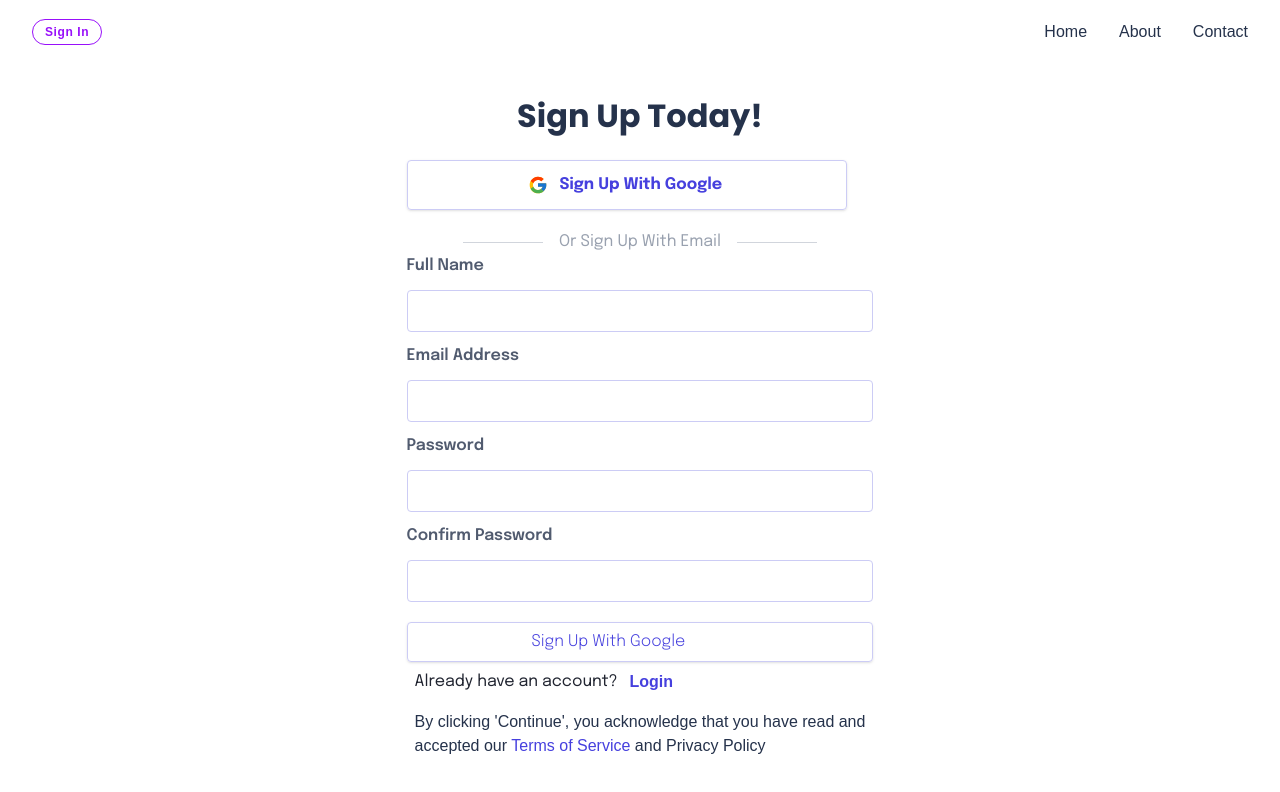
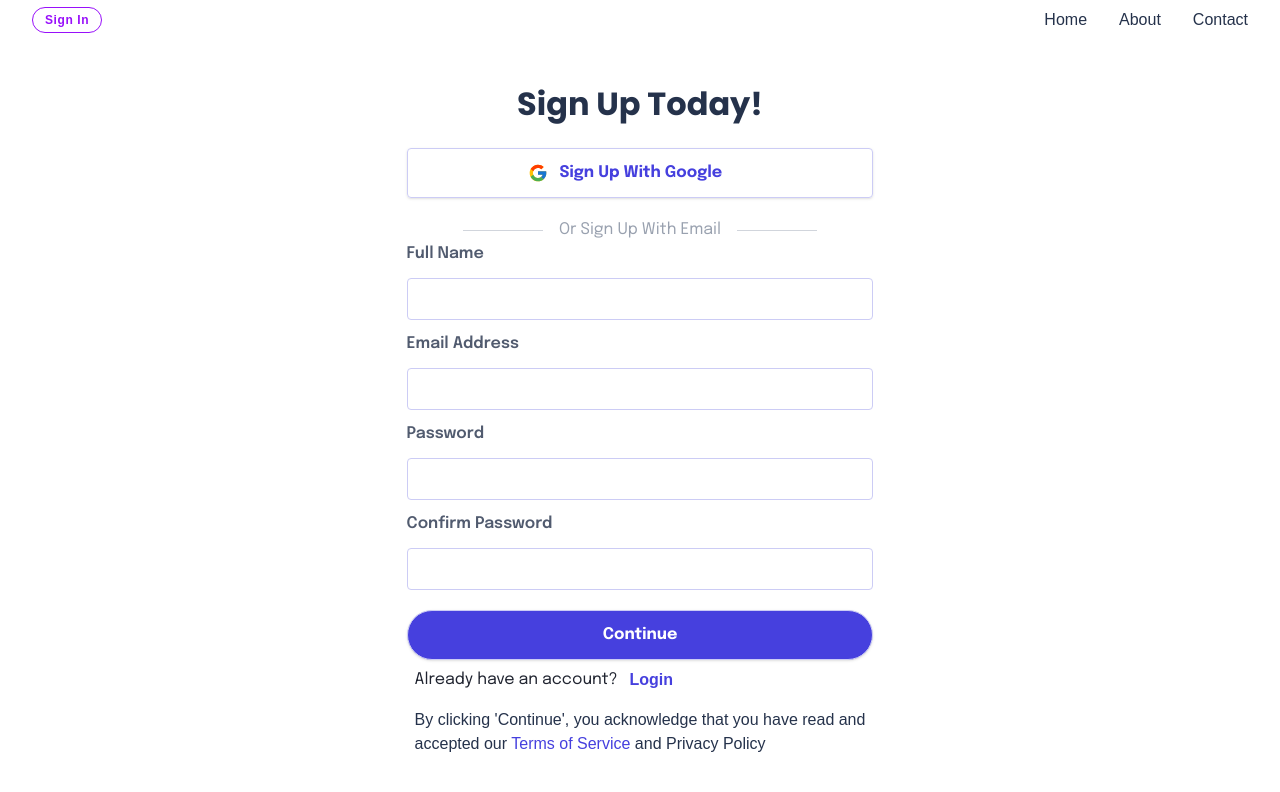
Before and after one commit to luhygenet/Joblication, a Next.js app: page /signUp in a window 1280 px wide. Shown: the top 792 px of the page. Built offline with nearby package versions, Linux system fonts and the light colour scheme; no server answers.

Commit message:
finished signup page UI

```diff
--- a/app/components/generalButton.tsx
+++ b/app/components/generalButton.tsx
@@ -8,12 +8,15 @@ type GeneralButtonProps = {
   fontSize: number;
   fontWeight: number;
   rounded: string;
-  w: number;
-  h: number;
+  w?: number;
+  h?: number;
   m: number;
   p: number;
+  px: number;
+  py: number;
   img?: string;
   textColor: string;
+  text: string
 };
 
 const GeneralButton = (buttonProps: GeneralButtonProps) => {
@@ -24,9 +27,9 @@ const GeneralButton = (buttonProps: GeneralButtonProps) => {
         fontSize: buttonProps.fontSize,
         fontWeight: buttonProps.fontWeight,
       }}
-      className={`bg-${buttonProps.color}  text-${
+      className={`${buttonProps.color}  text-center ${
         buttonProps.textColor
-      } text-center w-${String(buttonProps.w)} h-${String(
+      } text-center w-${String(buttonProps.w)} px-${String(buttonProps.px)}  h-${String(
         buttonProps.h
       )} m-${String(buttonProps.m)} border-${String(
         buttonProps.border
@@ -34,14 +37,14 @@ const GeneralButton = (buttonProps: GeneralButtonProps) => {
         buttonProps.color
       } shadow-sm`}
     >
-      <div className="flex text-center px-30">
+      <div className={`flex  justify-center  text-center py-${String(buttonProps.py)}`}>
         {buttonProps.img ? (
           <img src={buttonProps.img} alt="green_tick" className="pr-2" />
         ) : (
           <></>
         )}
 
-        <p className="m-1 ">Sign Up With Google</p>
+        <p className="m-1">{buttonProps.text}</p>
       </div>
     </button>
   );
--- a/app/components/header.tsx
+++ b/app/components/header.tsx
@@ -25,7 +25,7 @@ const Header = () => {
   return (
     <header className="bg-white shadow-">
       <nav className="max-w-7xl mx-auto px-4 sm:px-6 lg:px-8">
-        <div className="flex justify-between h-16 items-center">
+        <div className="flex justify-between h-10 items-center">
           {/* {status === "loading" ? (
             <div className="w-20 h-4 bg-gray-200 rounded animate-pulse"></div>
           ) : (
--- a/app/components/signUpForm.tsx
+++ b/app/components/signUpForm.tsx
@@ -42,16 +42,19 @@ const SignUpForm = () => {
         <GeneralButton
           font="Epilogue"
           fontSize={16}
-          fontWeight={300}
-          textColor="white"
+          fontWeight={700}
+          textColor="text-white"
           w={700}
-          h={10}
+
           border={1}
           borderColor="[#CCCCF5]"
-          rounded="rounded"
-          color="[#4640DE]"
+          rounded="rounded-4xl"
+          color="bg-[#4640DE]"
           m={0}
           p={10}
+          px={4}
+          py={2}
+          text="Continue"
         />
 
       </form>
--- a/app/signUp/page.tsx
+++ b/app/signUp/page.tsx
@@ -4,8 +4,8 @@ import SignUpForm from "../components/signUpForm";
 
 const SignUpPage = () => {
   return (
-    <div className="flex justify-center h-screen px-30 py-2 ">
-      <div className="m-5 ">
+    <div className="flex justify-center h-screen px-30 py-10 ">
+      <div className="mb-5 flex flex-col">
         <h1
           style={{ fontFamily: "Poppins-Bold", fontSize: 32, fontWeight: 900 }}
           className="text-[#25324B] text-center"
@@ -34,7 +34,7 @@ const SignUpPage = () => {
           <p>
             By clicking 'Continue', you acknowledge that you have read and
           </p>
-          <p>
+          <p className="mb-10">
             accepted our <span className="text-[#4640DE]"> Terms of Service </span> and <span className="text">Privacy Policy</span>
           </p>
         </div>
```
